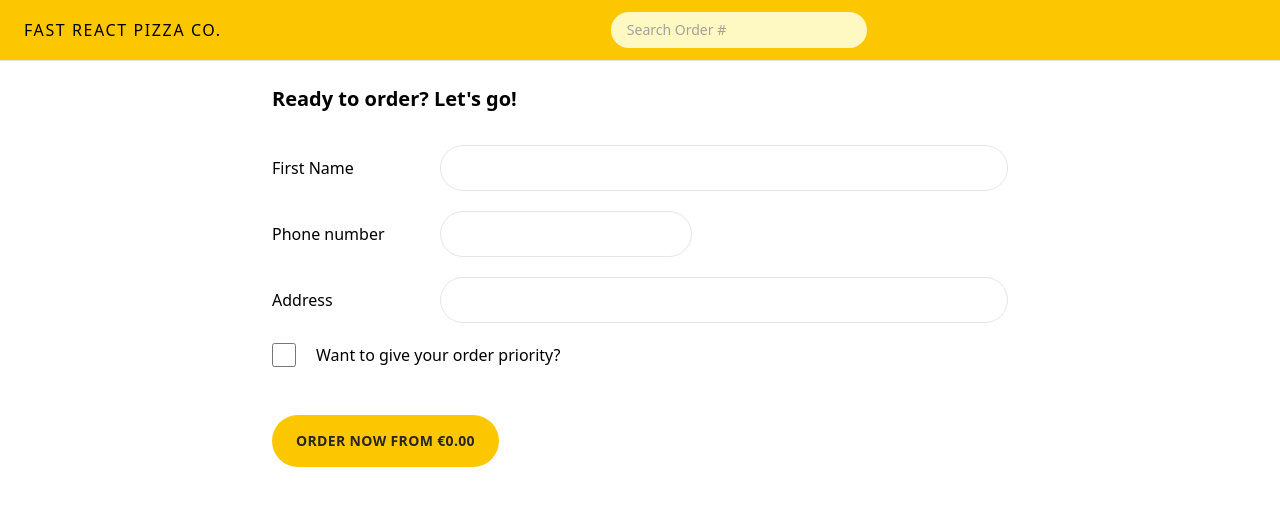
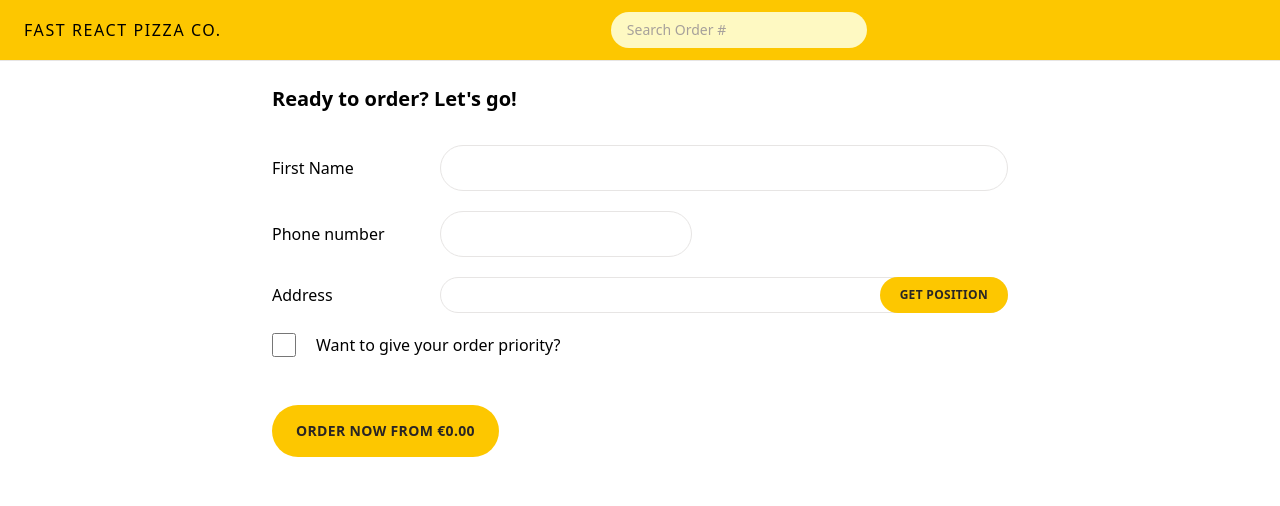
Before and after one commit to DreadTsx/pizza-app, a React (Vite) app: page /order/new in a window 1280 px wide. Shown: the top 506 px of the page. Built offline with nearby package versions, Linux system fonts and the light colour scheme.

Commit message:
implented GPS location and ingridients in the order.jsx file

```diff
--- a/src/features/cart/Cart.jsx
+++ b/src/features/cart/Cart.jsx
@@ -13,7 +13,7 @@ function Cart() {
   //
   if (!cart.length) return <EmptyCart />;
   //
-  console.log(cart.length);
+  // console.log(cart.length);
   return (
     <div className="px-4 py-3">
       <LinkButton to="/menu">&larr; Back to menu</LinkButton>
--- a/src/features/order/CreateOrder.jsx
+++ b/src/features/order/CreateOrder.jsx
@@ -1,9 +1,9 @@
 import { Form, redirect, useActionData, useNavigation } from "react-router";
 import { createOrder } from "../../services/apiRestaurant";
-import { useSelector } from "react-redux";
+import { useDispatch, useSelector } from "react-redux";
 import Button from "../../ui/Button";
 import { clearCart, getCart, getTotalCartPrice } from "../cart/cartSlice";
-import { getUsername } from "../user/userSlice";
+import { fetchAddress, getUsername } from "../user/userSlice";
 import { formatCurrency } from "../../utils/helpers";
 import { useState } from "react";
 import store from "../../store";
@@ -14,32 +14,15 @@ const isValidPhone = (str) =>
     str,
   );
 
-// const fakeCart = [
-//   {
-//     pizzaId: 12,
-//     name: "Mediterranean",
-//     quantity: 2,
-//     unitPrice: 16,
-//     totalPrice: 32,
-//   },
-//   {
-//     pizzaId: 6,
-//     name: "Vegetale",
-//     quantity: 1,
-//     unitPrice: 13,
-//     totalPrice: 13,
-//   },
-//   {
-//     pizzaId: 11,
-//     name: "Spinach and Mushroom",
-//     quantity: 1,
-//     unitPrice: 15,
-//     totalPrice: 15,
-//   },
-// ];
-
 function CreateOrder() {
   const [withPriority, setWithPriority] = useState(false);
+  const {
+    status: addressStatus,
+    address,
+    position,
+    error: addressError,
+  } = useSelector((state) => state.user);
+  const isLoadingAddress = addressStatus === "loading";
   const navigation = useNavigation();
   const isSubmitting = navigation.state === "submitting";
   const formErrors = useActionData();
@@ -48,6 +31,7 @@ function CreateOrder() {
   const totalCartPrice = useSelector(getTotalCartPrice);
   const priorityPrice = withPriority ? totalCartPrice * 0.2 : 0;
   const totalPrice = totalCartPrice + priorityPrice;
+  const dispatch = useDispatch();
 
   return (
     <div className="px-4 py-6">
@@ -77,17 +61,38 @@ function CreateOrder() {
           </div>
         </div>
 
-        <div className="mb-5 flex flex-col gap-2 sm:flex-row sm:items-center">
+        <div className="relative mb-5 flex flex-col gap-2 sm:flex-row sm:items-center">
           <label className="sm:basis-40">Address</label>
           <div className="grow">
             <input
-              className="input w-full"
+              className="input w-full py-[7px]"
               type="text"
               name="address"
               required
+              defaultValue={address}
             />
           </div>
+          {!position.latitude && !position.longitude && (
+            <span className="absolute top-[33px] right-[0px] z-50 sm:top-0">
+              <Button
+                type="small"
+                disabled={isLoadingAddress}
+                onClick={(e) => {
+                  e.preventDefault;
+                  dispatch(fetchAddress());
+                }}
+              >
+                Get Position
+              </Button>
+            </span>
+          )}
         </div>
+
+        {addressStatus === "error" && (
+          <p className="text-md mt-2 mb-4 rounded-md bg-red-100 p-2 text-center text-red-700">
+            {addressError}
+          </p>
+        )}
 
         <div className="mb-12 flex items-center gap-5">
           <input
@@ -103,9 +108,18 @@ function CreateOrder() {
 
         <div>
           <input type="hidden" name="cart" value={JSON.stringify(cart)} />
-          <Button disabled={isSubmitting} type="primary">
+          <input
+            type="hidden"
+            name="position"
+            value={
+              position.latitude && position.longitude
+                ? `${position.latitude}, ${position.longitude}`
+                : ""
+            }
+          />
+          <Button disabled={isSubmitting || isLoadingAddress} type="primary">
             {isSubmitting
-              ? "Placing Order"
+              ? "Placing Order..."
               : `Order Now From ${formatCurrency(totalPrice)} `}
           </Button>
         </div>
@@ -124,6 +138,7 @@ export async function action({ request }) {
     cart: JSON.parse(data.cart),
     priority: data.priority === "true",
   };
+  // console.log(order);
   const errors = {};
   if (!isValidPhone(data.phone))
     errors.phone =
@@ -131,10 +146,11 @@ export async function action({ request }) {
   if (Object.keys(errors).length > 0) return errors;
 
   const newOrder = await createOrder(order);
-  // console.log(newOrder);
+
   store.dispatch(clearCart());
   //
   return redirect(`/order/${newOrder.id}`);
+  // return null;
 }
 
 export default CreateOrder;
--- a/src/features/order/Order.jsx
+++ b/src/features/order/Order.jsx
@@ -1,6 +1,6 @@
 // Test ID: IIDSAT
 
-import { useLoaderData } from "react-router";
+import { useFetcher, useLoaderData } from "react-router";
 import { getOrder } from "../../services/apiRestaurant";
 import {
   calcMinutesLeft,
@@ -8,44 +8,21 @@ import {
   formatDate,
 } from "../../utils/helpers";
 import OrderItem from "./OrderItem";
-
-// const order = {
-//   id: "ABCDEF",
-//   customer: "Jonas",
-//   phone: "123456789",
-//   address: "Arroios, Lisbon , Portugal",
-//   priority: true,
-//   estimatedDelivery: "2027-04-25T10:00:00",
-//   cart: [
-//     {
-//       pizzaId: 7,
-//       name: "Napoli",
-//       quantity: 3,
-//       unitPrice: 16,
-//       totalPrice: 48,
-//     },
-//     {
-//       pizzaId: 5,
-//       name: "Diavola",
-//       quantity: 2,
-//       unitPrice: 16,
-//       totalPrice: 32,
-//     },
-//     {
-//       pizzaId: 3,
-//       name: "Romana",
-//       quantity: 1,
-//       unitPrice: 15,
-//       totalPrice: 15,
-//     },
-//   ],
-//   position: "-9.000,38.000",
-//   orderPrice: 95,
-//   priorityPrice: 19,
-// };
+import { useEffect } from "react";
 
 function Order() {
   const order = useLoaderData();
+  const fetcher = useFetcher();
+  const isFetchingData = fetcher.state === "loading";
+  //
+  useEffect(() => {
+    if (!fetcher.data && fetcher.state === "idle") {
+      fetcher.load("/menu");
+    }
+  }, [fetcher]);
+
+  // console.log(fetcher.data);
+
   // Everyone can search for all orders, so for privacy reasons we're gonna gonna exclude names or address, these are only for the restaurant staff
   const {
     status,
@@ -55,6 +32,7 @@ function Order() {
     estimatedDelivery,
     cart,
   } = order;
+  // console.log(cart);
   const deliveryIn = calcMinutesLeft(estimatedDelivery);
 
   return (
@@ -85,8 +63,16 @@ function Order() {
         </p>
       </div>
       <ul className="dive-stone-200 divide-y border-t border-b">
-        {cart.map((item, index) => (
-          <OrderItem item={item} key={item.id} />
+        {cart.map((item) => (
+          <OrderItem
+            item={item}
+            key={item.pizzaId}
+            isLoadingIngredients={isFetchingData}
+            ingredients={
+              fetcher?.data?.find((el) => el.id === item.pizzaId)
+                ?.ingredients ?? []
+            }
+          />
         ))}
       </ul>
       <div className="space-y-2 bg-stone-200 px-6 py-5">
--- a/src/features/order/OrderItem.jsx
+++ b/src/features/order/OrderItem.jsx
@@ -2,6 +2,7 @@ import { formatCurrency } from "../../utils/helpers";
 
 function OrderItem({ item, isLoadingIngredients, ingredients }) {
   const { quantity, name, totalPrice } = item;
+  // console.log(ingredients);
 
   return (
     <li className="py-3">
@@ -11,6 +12,9 @@ function OrderItem({ item, isLoadingIngredients, ingredients }) {
         </p>
         <p className="font-bold">{formatCurrency(totalPrice)}</p>
       </div>
+      <p className="text-sm text-stone-500 capitalize italic">
+        {isLoadingIngredients ? "loading..." : ingredients.join(", ")}
+      </p>
     </li>
   );
 }
--- a/src/features/user/userSlice.js
+++ b/src/features/user/userSlice.js
@@ -1,28 +1,35 @@
-// function getPosition() {
-//   return new Promise(function (resolve, reject) {
-//     navigator.geolocation.getCurrentPosition(resolve, reject);
-//   });
-// }
+import { createAsyncThunk, createSlice } from "@reduxjs/toolkit";
+import { getAddress } from "../../services/apiGeocoding";
 
-import { createSlice } from "@reduxjs/toolkit";
+function getPosition() {
+  return new Promise(function (resolve, reject) {
+    navigator.geolocation.getCurrentPosition(resolve, reject);
+  });
+}
 
-// async function fetchAddress() {
-//   // 1) We get the user's geolocation position
-//   const positionObj = await getPosition();
-//   const position = {
-//     latitude: positionObj.coords.latitude,
-//     longitude: positionObj.coords.longitude,
-//   };
+export const fetchAddress = createAsyncThunk("user/fetchAddress", async () => {
+  //? 1) Get the user's geolocation position
+  const positionObj = await getPosition();
+  const position = {
+    latitude: positionObj.coords.latitude,
+    longitude: positionObj.coords.longitude,
+  };
 
-//   // 2) Then we use a reverse geocoding API to get a description of the user's address, so we can display it the order form, so that the user can correct it if wrong
-//   const addressObj = await getAddress(position);
-//   const address = `${addressObj?.locality}, ${addressObj?.city} ${addressObj?.postcode}, ${addressObj?.countryName}`;
+  //? 2) Using reverse geocoding API to get a description of the user's address, so we can display it the order form, so that the user can correct it if wrong
+  const addressObj = await getAddress(position);
+  const address = `${addressObj?.locality}, ${addressObj?.city} ${addressObj?.postcode}, ${addressObj?.countryName}`;
 
-//   // 3) Then we return an object with the data that we are interested in
-//   return { position, address };
-// }
+  //? 3) Return an object with the data that we are interested in
+  return { position, address };
+});
 
-const initialState = { username: "" };
+const initialState = {
+  username: "",
+  status: "idle",
+  address: "",
+  position: {},
+  error: "",
+};
 
 const userSlice = createSlice({
   name: "user",
@@ -32,6 +39,21 @@ const userSlice = createSlice({
       state.username = action.payload;
     },
   },
+  extraReducers: (builder) =>
+    builder
+      .addCase(fetchAddress.pending, (state) => {
+        state.status = "loading";
+      })
+      .addCase(fetchAddress.fulfilled, (state, action) => {
+        state.status = "idle";
+        state.address = action.payload.address;
+        state.position = action.payload.position;
+      })
+      .addCase(fetchAddress.rejected, (state) => {
+        state.status = "error";
+        state.error =
+          "There was a problem in getting your address. Make sure to fill this field";
+      }),
 });
 
 export const { updateName } = userSlice.actions;
--- a/src/ui/AppLayout.jsx
+++ b/src/ui/AppLayout.jsx
@@ -12,7 +12,7 @@ function AppLayout() {
 
       <Header />
 
-      <div className="overflow-scroll">
+      <div className="overflow-x-hidden">
         <main className="mx-auto max-w-3xl">
           <Outlet />
         </main>
```
